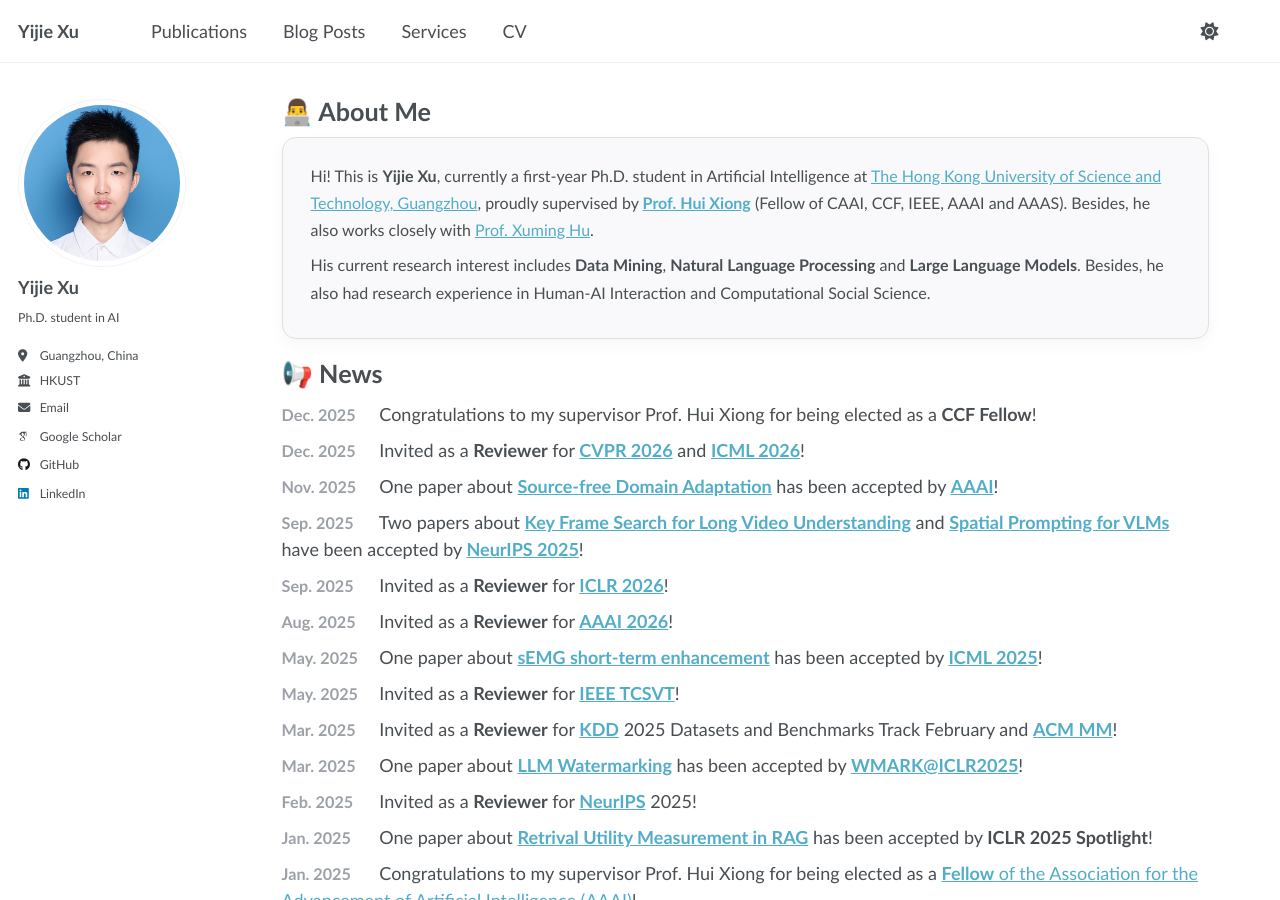
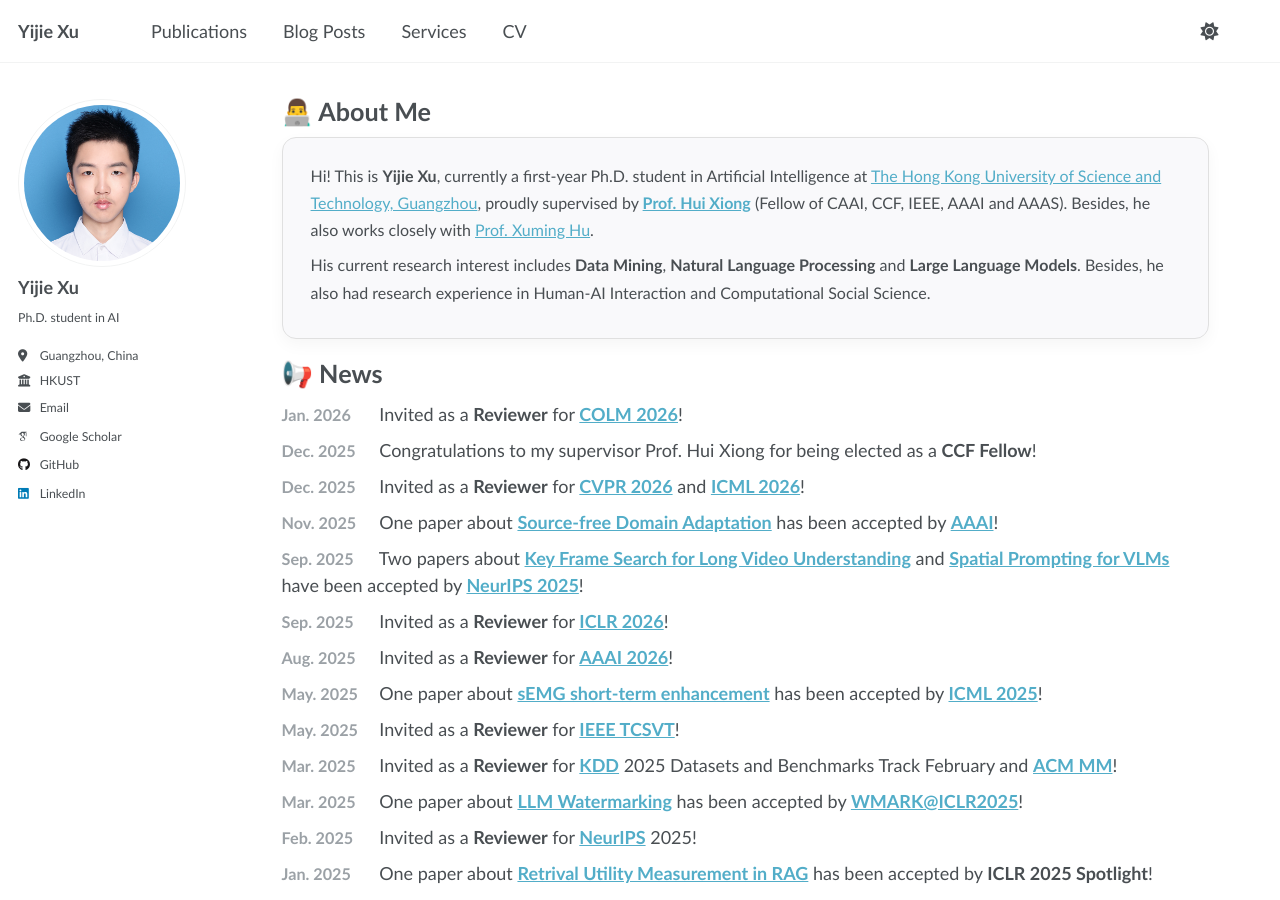
Before and after one commit to yeahjack/yeahjack.github.io, a Jekyll site: the page built from _pages/about.md, in a window 1280 px wide and 900 px high. Built offline with Jekyll 4.4.1, drawn with Linux system fonts in a browser that asks for light colours; some web fonts are replaced; a script that is not in the unit is left out.

Commit message:
add colm reviewer

```diff
--- a/_pages/about.md
+++ b/_pages/about.md
@@ -22,6 +22,7 @@ redirect_from:
 </div>
 
 # 📢 News
+<span class="news-date">Jan. 2026</span> Invited as a **Reviewer** for [**COLM 2026**](https://colmweb.org/)!
 
 <span class="news-date">Dec. 2025</span> Congratulations to my supervisor Prof. Hui Xiong for being elected as a <strong>CCF Fellow</strong>!
 
```
